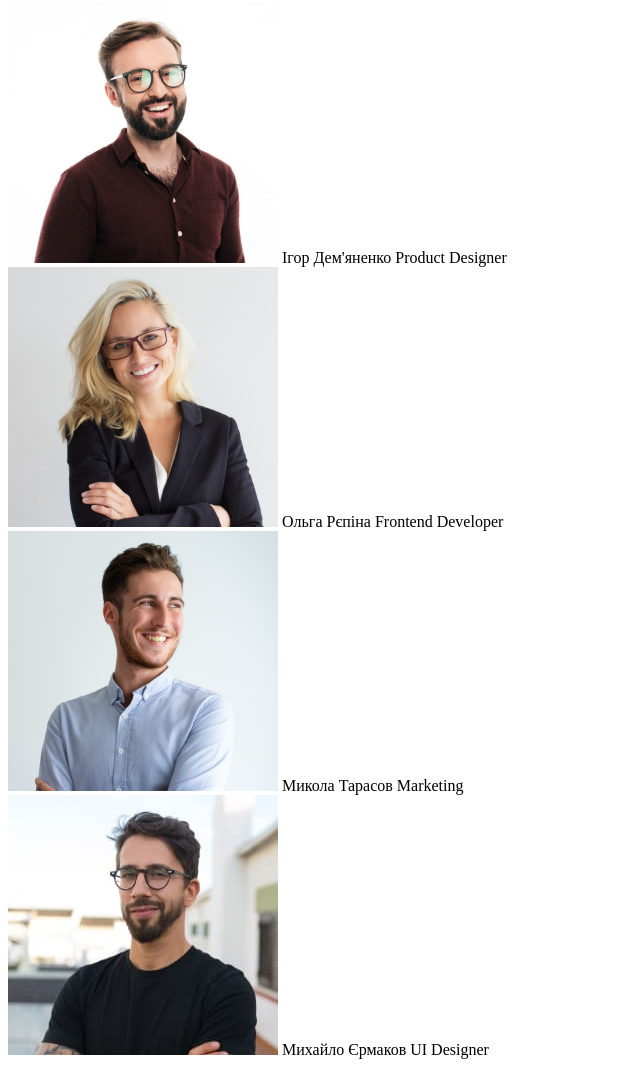
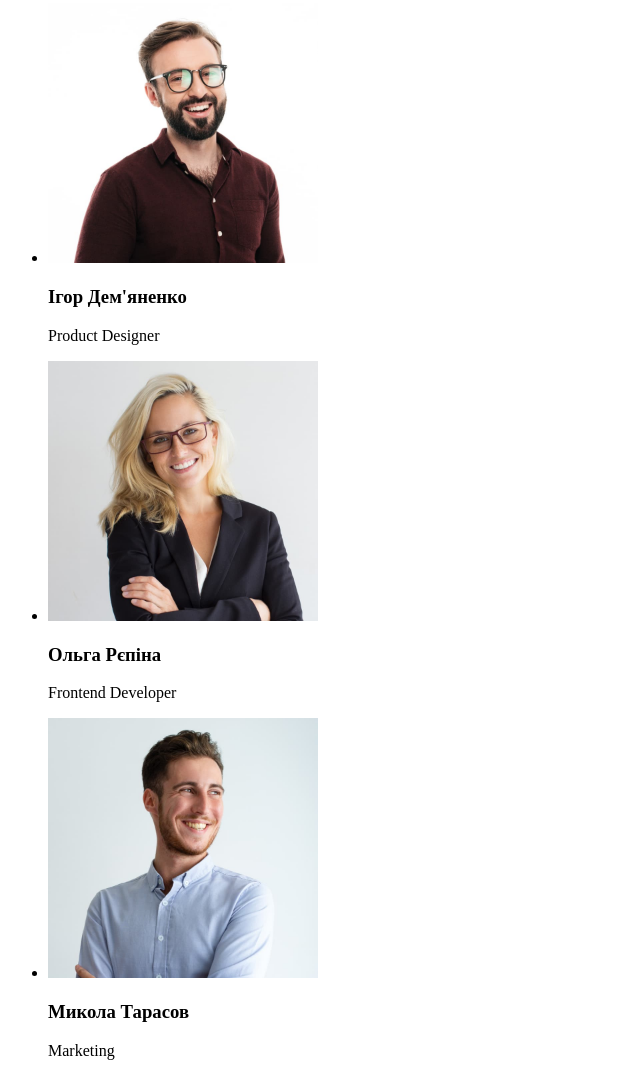
Before and after one commit to Tymofii-Shtyrba/goit-markup-hw-01, a plain HTML site: page index.html in a window 1280 px wide. Shown: the part 1506-2572 px from the top of the page, without its empty margins (0-640 px from the left). Drawn offline with Linux system fonts and the light colour scheme.

Commit message:
Replaced div to ol

```diff
--- a/index.html
+++ b/index.html
@@ -8,6 +8,7 @@
 </head>
 <body>
     <header>
+        <!--navigation_bar-->
         <nav>
             <ul>
                 <li><a href="/">WebStudio</a></li>
@@ -43,45 +44,53 @@
             <!--Activities gallery-->
             <h2>Чим ми займаємося</h2>
             <ul>
-                <li><img src="./img/box1.jpg" alt="development" width="370" height="294"></li>
-                <li><img src="./img/box2.jpg" alt="optimization" width="370" height="294"></li>
-                <li><img src="./img/box3.jpg" alt="design" width="370" height="294"></li>
+                <li>
+                    <img src="./img/box1.jpg" alt="development" width="370" height="294">
+                </li>
+                <li>
+                    <img src="./img/box2.jpg" alt="optimization" width="370" height="294">
+                </li>
+                <li>
+                    <img src="./img/box3.jpg" alt="design" width="370" height="294">
+                </li>
             </ul>
         </section>
         <!--Team_section-->
         <section>
             <h2>Наша команда</h2>
+            <ul>
                 <!--Employee #1-->
-            <div class="box">
+                <li>
                     <img src="./img/team_card1.jpg" alt="Ihor Demyanenko" width="270" height="260">
-                 <span class="employee_name">Ігор Дем'яненко</span>
-                 <span class="employee_position">Product Designer</span>
-            </div>
+                    <h3>Ігор Дем'яненко</h3>
+                    <p>Product Designer</p>
+                </li>
                 <!--Employee #2-->
-            <div class="box">
+                <li>
                     <img src="./img/team_card2.jpg" alt="Ольга Рєпіна" width="270" height="260">
-                <span class="employee_name">Ольга Рєпіна</span>
-                <span class="employee_position">Frontend Developer</span>
-            </div>
+                    <h3>Ольга Рєпіна</h3>
+                    <p>Frontend Developer</p>
+                </li>
                 <!--Employee #3-->
-            <div>
+                <li>
                     <img src="./img/team_card3.jpg" alt="Микола Тарасов" width="270" height="260">
-                <span class="employee_name">Микола Тарасов</span>
-                <span class="employee_position">Marketing</span>
-            </div>
+                    <h3>Микола Тарасов</h3>
+                    <p>Marketing</p>
+                </li>
                 <!--Employee #4-->
-            <div>
+                <li>
                     <img src="./img/team_card4.jpg" alt="Mykhailo Yermakov" width="270" height="260">
-                <span class="employee_name">Михайло Єрмаков</span>
-                <span class="employee_position">UI Designer</span>
-            </div>
+                    <h3>Михайло Єрмаков</h3>
+                    <p>UI Designer</p>
+                </li>
+            </ul>
         </section>
     </main>
     <footer>
         <address>
             <ul>
                 <li><a href="/">WebStudio</a></li>
-                <li>м. Київ, пр-т Лесі Українки, 26</li>
+                <li><a href="https://goo.gl/maps/C3TWV4PwisccWHNz8" target="_blank" rel="noopener norefererr nofollow">м. Київ, пр-т Лесі Українки, 26</a></li>
                 <li><a href="mailto:info@devstudio.com">info@devstudio.com</a></li>
                 <li><a href="tel:+380961111111">+38 096 111 11 11</a></li>
             </ul>
```
Lines whose indentation alone changed are shown as unchanged.
